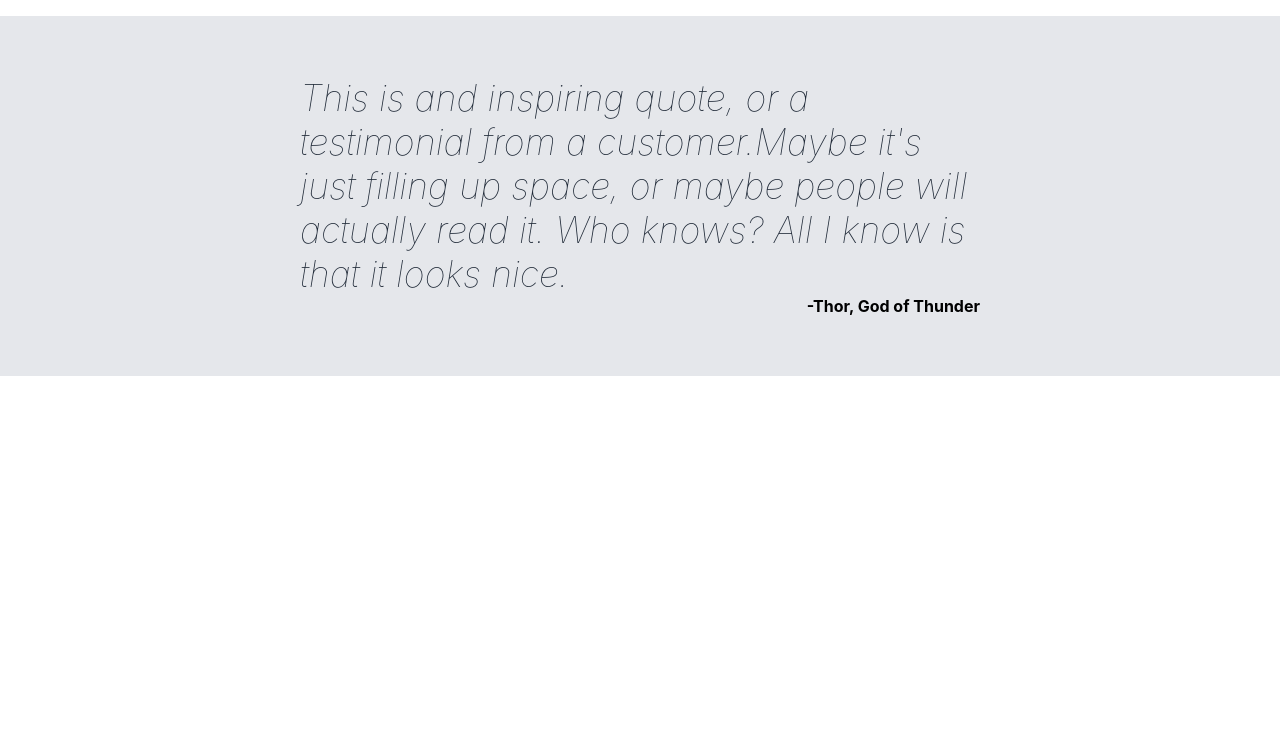
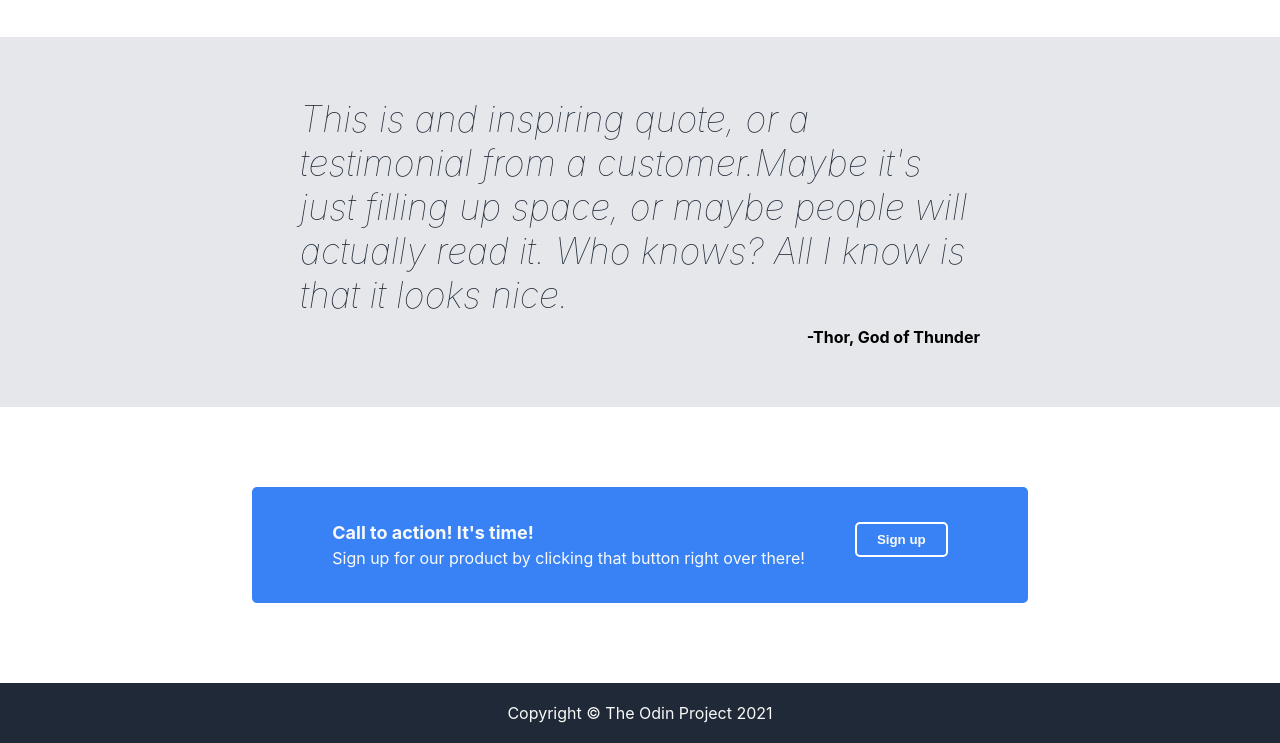
Before and after one commit to Kondorcom/odin-landing_page, a plain HTML site: page index.html in a window 1280 px wide. Shown: the part 761-1504 px from the top of the page. Before the commit the page ends 1137 px from the top, so only its background shows below. Drawn offline with Linux system fonts and the light colour scheme.

Commit message:
Should make it again from scratch

```diff
--- a/index.html
+++ b/index.html
@@ -56,5 +56,15 @@
             <div class="cont3_sign">-Thor, God of Thunder</div>
             </div>
         </div>
+        <div class="content_4">
+            <div class="cont4_left">
+                <div class="cont4_up">Call to action! It's time!</div>
+                <div class="cont4_down">Sign up for our product by clicking that button right over there!</div>
+            </div>
+            <div class="cont4_right">
+                <button class="button_signup2">Sign up</button>
+            </div>
+        </div>
+        <div class="footer">Copyright © The Odin Project 2021 </div>
     </body>
 </html>
--- a/style.css
+++ b/style.css
@@ -11,8 +11,10 @@ body{
     display: flex;
     padding: 0px 20%;
     align-items: center;
-    justify-content: space-between;
+    justify-content: center;
+    gap: 400px;
     /*max-width: 1320px;*/
+
 
 
 }
@@ -151,15 +153,12 @@ a{
     justify-content: center;
     align-items:center;
     gap: 10px;
-
-
-
-
-}
+        }
 .cont3_inner{
     max-width: 680px;
     display: flex;
     flex-direction: column;
+    gap: 10px;
 }
 .cont3_quote{
     font-size: 36px;
@@ -167,9 +166,6 @@ a{
     font-style: italic;
     color: #1F2937;
     /* border: 2px solid red;       */
-
-
-
 }
 .cont3_sign{
     font-weight: bold;
@@ -177,3 +173,48 @@ a{
     /* border: 2px solid red; */
 
 }
+.content_4{
+    background-color: #3882f6;
+    /* padding: 60px 20%; */
+    padding: 35px 80px;
+    /* margin: 60px 20%; */
+    margin: 80px auto;
+    display: flex;
+    flex-direction: row;
+    justify-content: center;
+    gap: 50px;
+    color: #f9faf8;
+    border-radius: 5px;
+
+
+}
+.button_signup2{
+    border-radius: 5px;
+    margin: 0;
+    padding: 8px 20px;
+    color: #f9faf8;
+    /* border: 3px; */
+    border: 2px solid white;
+    background-color: #3882f6;
+    font-weight: bold;
+
+}
+.cont4_up{
+    font-size: 18px;
+    font-weight: bold;
+}
+.cont4_left{
+    display: flex;
+    flex-direction: column;
+    gap: 5px;
+}
+.footer{
+    background-color: #1F2937;
+    color: #f9faf8;
+    display: flex;
+    padding: 0px 20%;
+    align-items: center;
+    justify-content: center;
+    padding: 20px 0px;
+
+}
```
